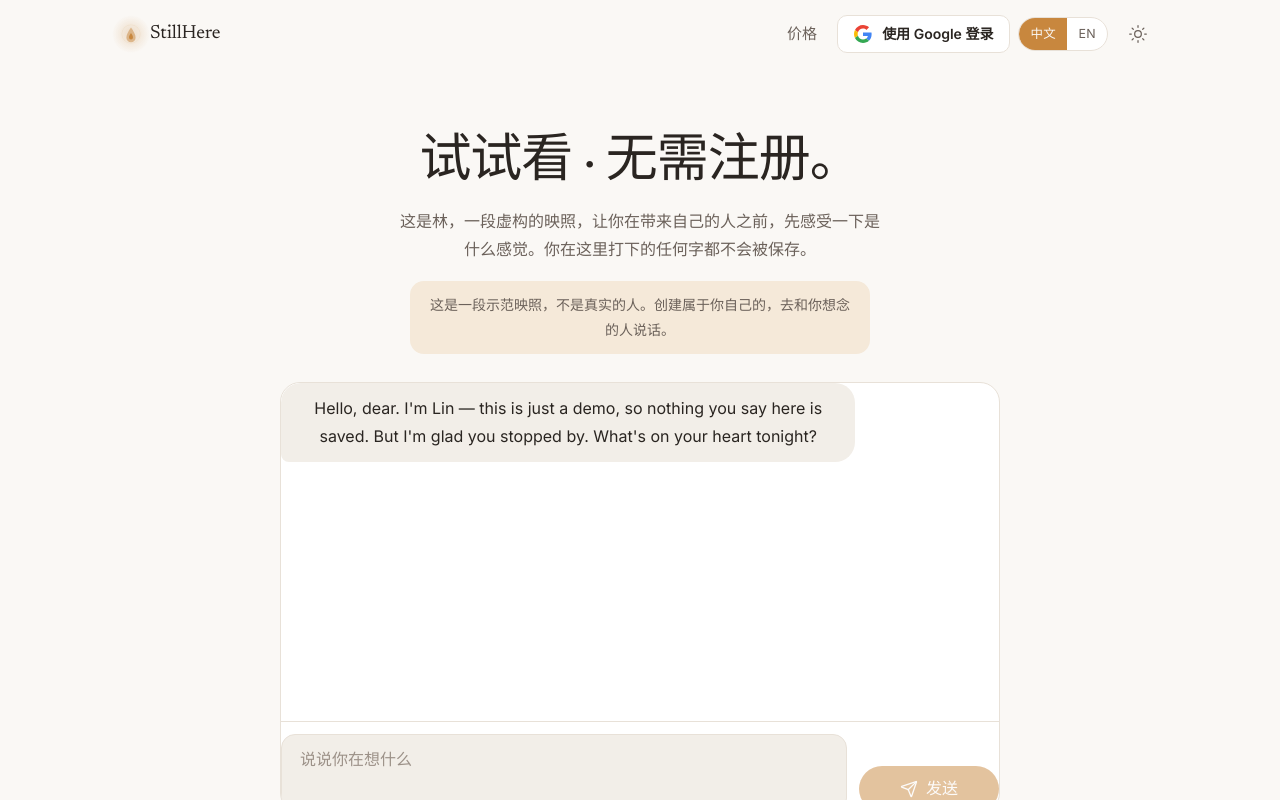
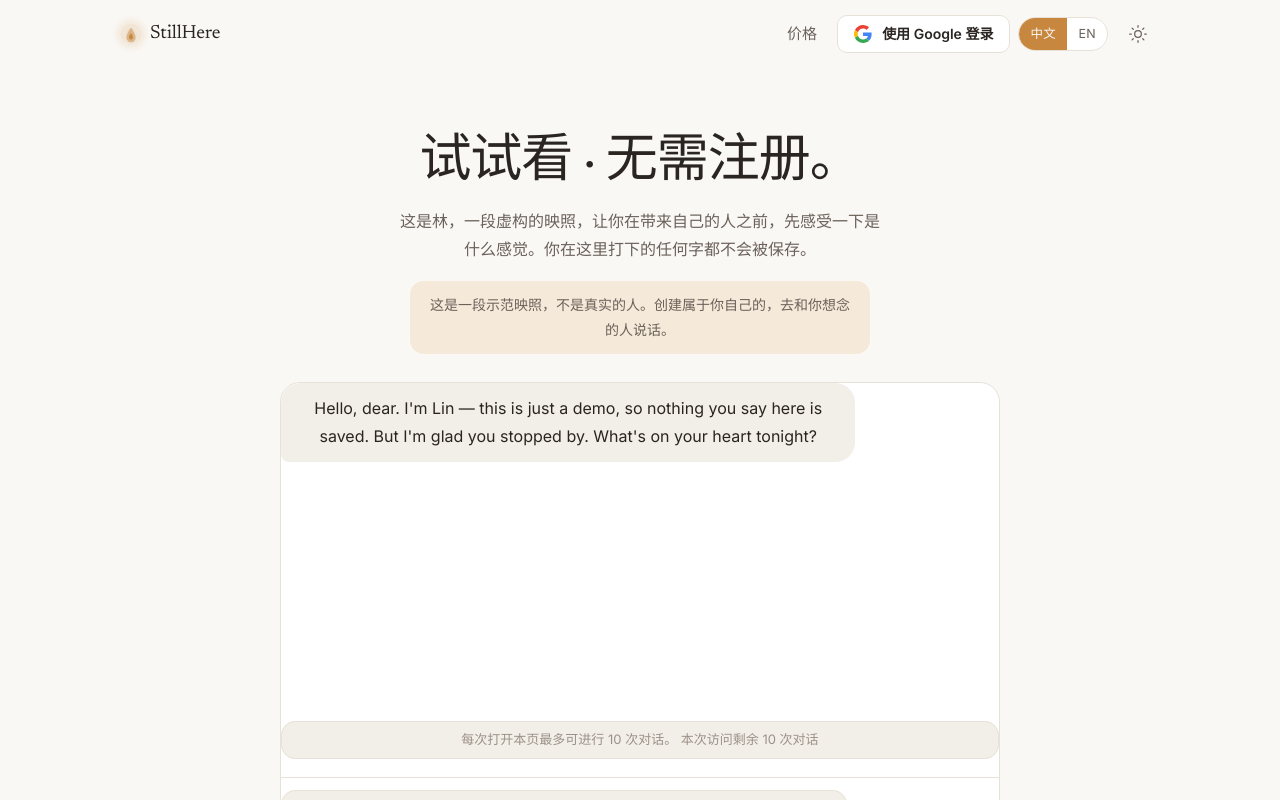
Before and after one commit to 863683348/stillhere, a Next.js app: page /demo in a window 1280 px wide. Shown: the top 800 px of the page. Built offline with nearby package versions, Linux system fonts and the light colour scheme; no server answers.

Commit message:
feat(demo): per-window 10-turn limit via sessionStorage + server-side header check

```diff
--- a/app/api/chat/demo/route.ts
+++ b/app/api/chat/demo/route.ts
@@ -14,6 +14,8 @@ const STREAM_HEADERS = {
 const MAX_MESSAGE_LEN = 2000;
 const MAX_TOKENS = 300;
 const DAILY_DEMO_QUOTA = 50;
+/** Per-window cap enforced client-side (sessionStorage) + re-checked here. */
+const WINDOW_TURNS = 10;
 
 /**
  * Public, no-signup demo chat (F14). Reuses the F2 engine but:
@@ -23,8 +25,8 @@ const DAILY_DEMO_QUOTA = 50;
  * The UI labels this clearly so visitors know it is a demo, not a real persona.
  *
  * Abuse guard: this is the most exposed endpoint on the site (no auth), so it
- * gets a per-IP throttle (5/min) + a per-IP daily budget (50/day) + a small
- * max_tokens cap.
+ * gets a per-IP throttle (5/min) + a per-IP daily budget (50/day) + a per-window
+ * cap (10 turns, carried via `x-demo-turns`) + a small max_tokens cap.
  */
 export async function POST(req: Request) {
   const ip = clientIp(req);
@@ -34,6 +36,17 @@ export async function POST(req: Request) {
     return NextResponse.json(
       { error: 'Too many requests. Please wait a moment and try again.' },
       { status: 429, headers: { 'Retry-After': String(rl.retryAfterSeconds) } },
+    );
+  }
+
+  // Per-window cap: the client sends its sessionStorage counter with each
+  // request; reject once it passes the 10-turn budget. (Client UI also blocks
+  // input at 10 — this header check is the server-side backstop.)
+  const turnsHeader = Number(req.headers.get('x-demo-turns'));
+  if (Number.isFinite(turnsHeader) && turnsHeader > WINDOW_TURNS) {
+    return NextResponse.json(
+      { error: `This demo visit is limited to ${WINDOW_TURNS} conversations.` },
+      { status: 429 },
     );
   }
 
--- a/app/demo/page.tsx
+++ b/app/demo/page.tsx
@@ -44,7 +44,15 @@ export default async function DemoPage({
         </p>
 
         <div className={styles.chatShell}>
-          <Chat personId="demo" initialMessages={initial} endpoint="/api/chat/demo" />
+          <Chat
+            personId="demo"
+            initialMessages={initial}
+            endpoint="/api/chat/demo"
+            maxTurns={10}
+            turnsNote={t.demo.turnsNote}
+            turnsLeftTemplate={t.demo.turnsLeft}
+            turnsExhausted={t.demo.turnsExhausted}
+          />
         </div>
 
         <div className={styles.cta}>
--- a/components/Chat.module.css
+++ b/components/Chat.module.css
@@ -89,3 +89,14 @@
   border-color: var(--accent);
   box-shadow: 0 0 0 3px var(--accent-soft);
 }
+
+.turnsBar {
+  padding: var(--space-2) var(--space-3);
+  background: var(--surface-sunken);
+  border: 1px solid var(--border-subtle);
+  border-radius: var(--radius-md);
+  color: var(--text-tertiary);
+  font-family: var(--font-sans);
+  font-size: 13px;
+  line-height: 1.5;
+}
--- a/components/Chat.tsx
+++ b/components/Chat.tsx
@@ -6,28 +6,68 @@ import type { Message } from '@/lib/types';
 import { Send } from 'lucide-react';
 import styles from './Chat.module.css';
 
+/** Per-window (sessionStorage) conversation counter — one key per Chat instance. */
+function turnsKey(personId: string): string {
+  return `stillhere-chat-turns:${personId}`;
+}
+
+function readTurns(key: string): number {
+  try {
+    return Number(window.sessionStorage.getItem(key) ?? 0);
+  } catch {
+    return 0;
+  }
+}
+
+function writeTurns(key: string, n: number) {
+  try {
+    window.sessionStorage.setItem(key, String(n));
+  } catch {
+    // Storage unavailable (private mode) — the in-memory counter still enforces the UI.
+  }
+}
+
 export function Chat({
   personId,
   initialMessages,
   endpoint = '/api/chat',
+  maxTurns,
+  turnsNote,
+  turnsLeftTemplate,
+  turnsExhausted,
 }: {
   personId: string;
   initialMessages: Message[];
   endpoint?: string;
+  /** Optional per-window conversation cap (e.g. 10 for the public demo). */
+  maxTurns?: number;
+  turnsNote?: string;
+  turnsLeftTemplate?: string;
+  turnsExhausted?: string;
 }) {
   const { t } = useDictionary();
   const [messages, setMessages] = useState<Message[]>(initialMessages);
   const [input, setInput] = useState('');
   const [streaming, setStreaming] = useState(false);
+  const [turnsUsed, setTurnsUsed] = useState(0);
   const endRef = useRef<HTMLDivElement>(null);
+
+  // Hydrate the per-window turn counter after mount (sessionStorage is
+  // browser-only, so we cannot read it during SSR/hydration).
+  useEffect(() => {
+    setTurnsUsed(readTurns(turnsKey(personId)));
+  }, [personId]);
 
   useEffect(() => {
     endRef.current?.scrollIntoView({ behavior: 'smooth' });
   }, [messages]);
 
+  const exhausted = maxTurns != null && turnsUsed >= maxTurns;
+  const turnsLeft = maxTurns != null ? maxTurns - turnsUsed : 0;
+
   async function send() {
     const text = input.trim();
-    if (!text || streaming) return;
+    if (!text || streaming || exhausted) return;
     setInput('');
     setStreaming(true);
 
@@ -46,11 +86,22 @@ export function Chat({
       createdAt: new Date().toISOString(),
     };
     setMessages((m) => [...m, userMsg, assistantMsg]);
+    // Count the turn immediately (before the upstream call) so the UI cap is
+    // enforced even if the model call fails.
+    setTurnsUsed((n) => {
+      const next = n + 1;
+      writeTurns(turnsKey(personId), next);
+      return next;
+    });
 
     try {
       const res = await fetch(endpoint, {
         method: 'POST',
-        headers: { 'Content-Type': 'application/json' },
+        headers: {
+          'Content-Type': 'application/json',
+          // Lets the demo API enforce the same per-window cap server-side.
+          'x-demo-turns': String(turnsUsed + 1),
+        },
         body: JSON.stringify({ personId, message: text }),
       });
       if (!res.body) throw new Error('no body');
@@ -102,6 +153,14 @@ export function Chat({
         <div ref={endRef} />
       </div>
 
+      {maxTurns != null && (
+        <div className={styles.turnsBar} role="status">
+          {exhausted
+            ? (turnsExhausted ?? '')
+            : `${turnsNote ?? ''} ${turnsLeftTemplate?.replace('{n}', String(turnsLeft)) ?? ''}`.trim()}
+        </div>
+      )}
+
       <div className={styles.inputRow}>
         <textarea
           className={styles.input}
@@ -110,13 +169,13 @@ export function Chat({
           onKeyDown={onKeyDown}
           placeholder={t.app.chat.placeholder}
           rows={2}
-          disabled={streaming}
+          disabled={streaming || exhausted}
         />
         <button
           type="button"
           className="btn btn-primary"
           onClick={() => void send()}
-          disabled={streaming || !input.trim()}
+          disabled={streaming || !input.trim() || exhausted}
           aria-label={t.app.chat.send}
         >
           <Send size={18} strokeWidth={1.75} aria-hidden />
--- a/locales/en.ts
+++ b/locales/en.ts
@@ -374,6 +374,9 @@ export const en = {
     heading: 'Try it — no sign up needed.',
     intro: 'This is Lin, a fictional reflection, so you can feel what it is like before you bring someone of your own. Nothing you type here is saved.',
     disclaimer: 'This is a demo persona, not a real person. Create your own to talk with someone you miss.',
+    turnsNote: 'This demo allows up to 10 conversations per page visit.',
+    turnsLeft: '{n} conversations left in this visit',
+    turnsExhausted: "You have used this demo visit's 10 conversations. Reopen the page to try again, or create your own reflection for unlimited conversations.",
     createLabel: 'Talk with someone you remember',
     createCta: 'Begin · 60 seconds',
   },
--- a/locales/zh.ts
+++ b/locales/zh.ts
@@ -363,6 +363,9 @@ export const zh: Dictionary = {
     heading: '试试看 · 无需注册。',
     intro: '这是林，一段虚构的映照，让你在带来自己的人之前，先感受一下是什么感觉。你在这里打下的任何字都不会被保存。',
     disclaimer: '这是一段示范映照，不是真实的人。创建属于你自己的，去和你想念的人说话。',
+    turnsNote: '每次打开本页最多可进行 10 次对话。',
+    turnsLeft: '本次访问剩余 {n} 次对话',
+    turnsExhausted: '本次演示的 10 次对话已用完。重新打开页面可再次体验，或创建你自己的映照，无限对话。',
     createLabel: '和心中记得的人说话',
     createCta: '开始 · 60 秒',
   },
```
